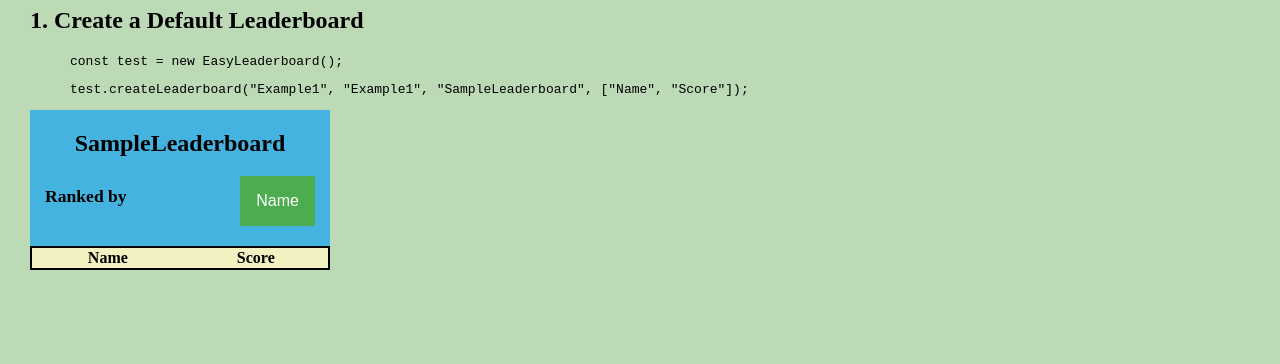
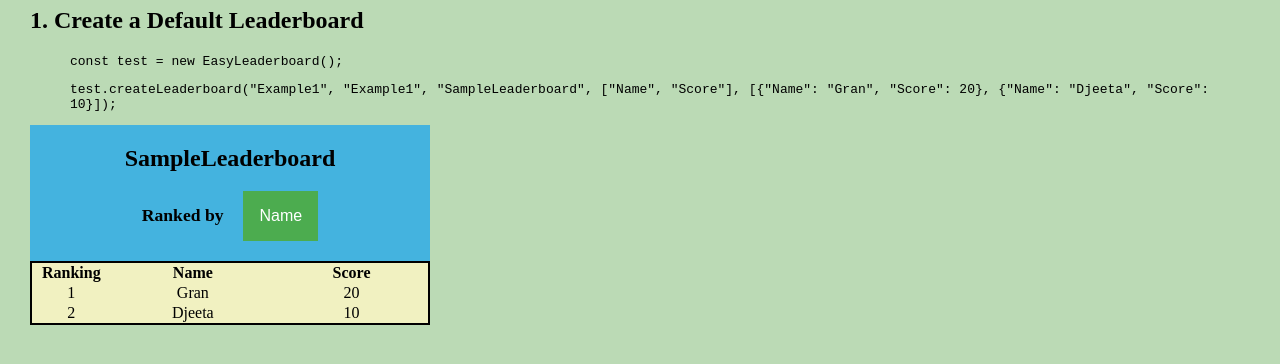
Before and after one commit to NoireFedora/EasyLeaderboard, a website: page pub/examples.html in a window 1280 px wide. Shown: the part 154-518 px from the top of the page. Drawn offline with Linux system fonts and the light colour scheme.

Commit message:
Update EasyLeaderboard

```diff
--- a/pub/examples.html
+++ b/pub/examples.html
@@ -40,7 +40,8 @@
 				<h2>1. Create a Default Leaderboard</h2>
 				<code  class="language-js">
 					<blockquote>const test = new EasyLeaderboard();</blockquote>
-					<blockquote>test.createLeaderboard("Example1", "Example1", "SampleLeaderboard", ["Name", "Score"]);</blockquote>
+					<blockquote>test.createLeaderboard("Example1", "Example1", "SampleLeaderboard", ["Name", "Score"],
+                        [{"Name": "Gran", "Score": 20}, {"Name": "Djeeta", "Score": 10}]);</blockquote>
 				</code>
 				<div id="Example1"></div>
 			</div>
--- a/pub/js/EasyLeaderboard.js
+++ b/pub/js/EasyLeaderboard.js
@@ -3,13 +3,14 @@
 (function (global, document) {
 
     function EasyLeaderboard() {
-        this.querySelector = undefined
+        this.querySelector = undefined;
         this.id = undefined;
         this.title = undefined;
         this.category = [];
         this.numCategory = 0;
-        //this.numRow = 0;
-        //this.type = undefined;
+        this.data = [];
+        this.numRow = 0;
+        this.maxRow = 10;
     }
 
     function showCategory(id) {
@@ -23,23 +24,26 @@
     EasyLeaderboard.prototype = {
 
         // Create a Leaderboard
-        createLeaderboard: function(querySelector, id, title, category){
+        createLeaderboard: function(querySelector, id, title, category, data){
 
             this.querySelector = querySelector;
             this.id = id;
             this.title = title;
             this.category = category;
             this.numCategory = category.length;
+            this.data = data;
+            this.numRow = data.length;
 
             const position = document.getElementById(querySelector);
 
             const newLeaderboard = document.createElement('div');
             newLeaderboard.className = "Leaderboard";
-            newLeaderboard.setAttribute("id", id);
+            newLeaderboard.setAttribute("id", "Leaderboard-" + id);
 
             // - Title
             // Maybe Better Style
             const titleContainer = document.createElement("h2");
+            titleContainer.setAttribute("id", "Leaderboard-" + id + "-Title");
             const titleText = document.createTextNode(title);
             titleContainer.appendChild(titleText);
             newLeaderboard.appendChild(titleContainer);
@@ -58,25 +62,26 @@
             categoryButtonContainer.className = "CategoryButtonGroup";
             const categoryButton = document.createElement('BUTTON');
             categoryButton.className = "CategoryButton";
-            categoryButton.setAttribute("id", "CategoryButton");
+            categoryButton.setAttribute("id", "Leaderboard-" + id + "-CategoryButton");
             var categoryButtonDefaultText = "Category";
-            if (category.length != 0)
+            if (this.numCategory != 0)
             {
                 categoryButtonDefaultText = document.createTextNode(this.category[0]);
             }
             categoryButton.appendChild(categoryButtonDefaultText);
             const categoryList = document.createElement('div');
             categoryList.className = "CategoryList";
-            categoryList.setAttribute("id", "CategoryList");
-            for (var i=0; i < category.length; i++) {
+            categoryList.setAttribute("id", "Leaderboard-" + id + "-CategoryList");
+            for (var i = 0; i < category.length; i++) {
                 const categoryName = document.createElement('a');
-                const text = this.category[i];
-                categoryName.onclick = function() {changeText("CategoryButton", text)};
+                const text = this.category[i]
+                // changeText will be changeSorting in the future
+                categoryName.onclick = function() {changeText("Leaderboard-" + id + "-CategoryButton", text)};
                 const categoryText = document.createTextNode(category[i]);
                 categoryName.appendChild(categoryText);
                 categoryList.appendChild(categoryName);
             }
-            categoryButton.onclick = function() {showCategory("CategoryList")};
+            categoryButton.onclick = function() {showCategory("Leaderboard-" + id + "-CategoryList")};
             categoryButtonContainer.appendChild(categoryButton);
             categoryButtonContainer.appendChild(categoryList);
             categoryContainer.appendChild(categoryButtonContainer);
@@ -85,27 +90,67 @@
             // - Ranking Table
             const scoreboard = document.createElement('table');
             scoreboard.className = "Scoreboard";
-            // Maybe More Attributes
+            // -- Column Group
+            const columnGroup = document.createElement('colgroup');
+            columnGroup.setAttribute("id", "Leaderboard-" + id + "-ColumnGroup");
+            // --- Ranking
+            const rankingCol = document.createElement('col');
+            rankingCol.className = "RankingCol";
+            columnGroup.appendChild(rankingCol);
+            // --- Other Columns
+            for (var numCol = 0; numCol < this.numCategory; numCol++){
+                const newCol = document.createElement('col');
+                columnGroup.appendChild(newCol);
+            }
+
+            scoreboard.appendChild(columnGroup);
+            // -- Attributes (Attributes here are Categories)
+            // --- Ranking
+            const tableHead = document.createElement('thead');
             const attributes = document.createElement('tr');
             attributes.className = "Attributes";
-            const attributeName = document.createElement('th');
-            attributeName.appendChild(document.createTextNode("Name"));
-            const attributeScore = document.createElement('th');
-            attributeScore.appendChild(document.createTextNode("Score"));
-            attributes.appendChild(attributeName);
-            attributes.appendChild(attributeScore);
-            scoreboard.appendChild(attributes);
+            attributes.setAttribute("id", "Leaderboard-" + id + "-Attributes");
+            const attributeRanking = document.createElement('th');
+            attributeRanking.appendChild(document.createTextNode("Ranking"));
+            attributes.appendChild(attributeRanking);
+            // --- Customized Attributes
+            for (var index = 0; index < this.numCategory; index++){
+                const newAttribute = document.createElement('th');
+                newAttribute.appendChild(document.createTextNode(this.category[index]));
+                attributes.appendChild(newAttribute);
+            }
+            tableHead.appendChild(attributes);
+            scoreboard.appendChild(tableHead);
+            // -- Data
+            const tableBody = document.createElement('tbody');
+            for (var row = 0; row < this.data.length; row++) {
+                const newRow = document.createElement('tr');
+                const newRanking = document.createElement('td');
+                const rankingText = document.createTextNode(row + 1);
+                newRanking.appendChild(rankingText);
+                newRow.appendChild(newRanking);
+                for (var col = 0; col < this.numCategory; col++) {
+                    const newElement = document.createElement('td');
+                    const elementText = document.createTextNode(this.data[row][this.category[col]]);
+                    newElement.appendChild(elementText);
+                    newRow.appendChild(newElement);
+                }
+                tableBody.appendChild(newRow);
+            }
+            scoreboard.appendChild(tableBody);
+
             newLeaderboard.appendChild(scoreboard);
 
             // Insert Leaderboard to html
             position.append(newLeaderboard);
+        }
 
-        }
+
+
 
 
     }
 
-    3
     global.EasyLeaderboard = global.EasyLeaderboard || EasyLeaderboard;
 
 })(window, window.document)
--- a/pub/js/examples.js
+++ b/pub/js/examples.js
@@ -1,7 +1,8 @@
 
 function examples() {
     const test = new EasyLeaderboard();
-    test.createLeaderboard("Example1", "Example1", "SampleLeaderboard", ["Name", "Score", "Random"]);
+    test.createLeaderboard("Example1", "Example1", "SampleLeaderboard", ["Name", "Score"],
+                        [{"Name": "Gran", "Score": 20}, {"Name": "Djeeta", "Score": 10}]);
 }
 
 examples();
--- a/pub/styles.css
+++ b/pub/styles.css
@@ -1,6 +1,11 @@
 body {
   background-color: #bbdab5;
   margin: 0%;
+}
+
+table {
+  border: 2px solid black;
+  border-collapse: collapse;
 }
 
 .NavigationBar {
@@ -45,6 +50,13 @@ body {
   margin-left: 30px;
 }
 
+.Description {
+  width: 80%;
+  margin-left: auto;
+  margin-right: auto;
+  font-size: 110%;
+}
+
 .Content {
   text-align: left;
   margin-left: 30px;
@@ -53,7 +65,7 @@ body {
 .Leaderboard {
   text-align: center;
   background-color: #44b3df;
-  max-width: 300px;
+  max-width: 400px;
   position: fixed;
   width: 100%;
 }
@@ -61,29 +73,27 @@ body {
 .CategoryGroup {
   text-align: center;
   margin-bottom: 20px;
-  display:block;
-  overflow:hidden;
+  overflow: hidden;
 }
 
 .CategoryPrefix {
+  display: inline-block;
   margin-top: 10px;
-  float: left;
+  margin-left: 15%;
   font-size: 110%;
-  display: block;
-  margin-left: 5%;
 }
 
 .CategoryButtonGroup {
-  float: right;
-  display: block;
-  margin-right: 5%;
+  display: inline-block;
+  margin-left: 5%;
+  margin-right: 15%;
 }
 
 .CategoryButton {
   background-color: #4cac4f;
   color: white;
   padding: 16px;
-  font-size: 16px;
+  font-size: 100%;
   border: none;
   cursor: pointer;
 }
@@ -95,7 +105,6 @@ body {
   min-width: 160px;
   overflow: auto;
   box-shadow: 0px 8px 16px 0px rgba(0, 0, 0, 0.2);
-  z-index: 1;
 }
 
 .CategoryList a {
@@ -104,6 +113,7 @@ body {
   text-decoration: none;
   display: block;
   text-align: left;
+  cursor: pointer;
 }
 
 .CategoryList a:hover {
@@ -114,14 +124,13 @@ body {
   display: block;
 }
 
-.Scoreboard{
+.Scoreboard {
   width: 100%;
   background-color: #f1f1c1;
   text-align: center;
   border-spacing: 5px;
 }
 
-table, td {
-  border: 2px solid black;
-  border-collapse: collapse;
+.RankingCol {
+  width: 20%;
 }
```
Also changed, not shown: pub/index.html (+16 -0 lines), README.md.
